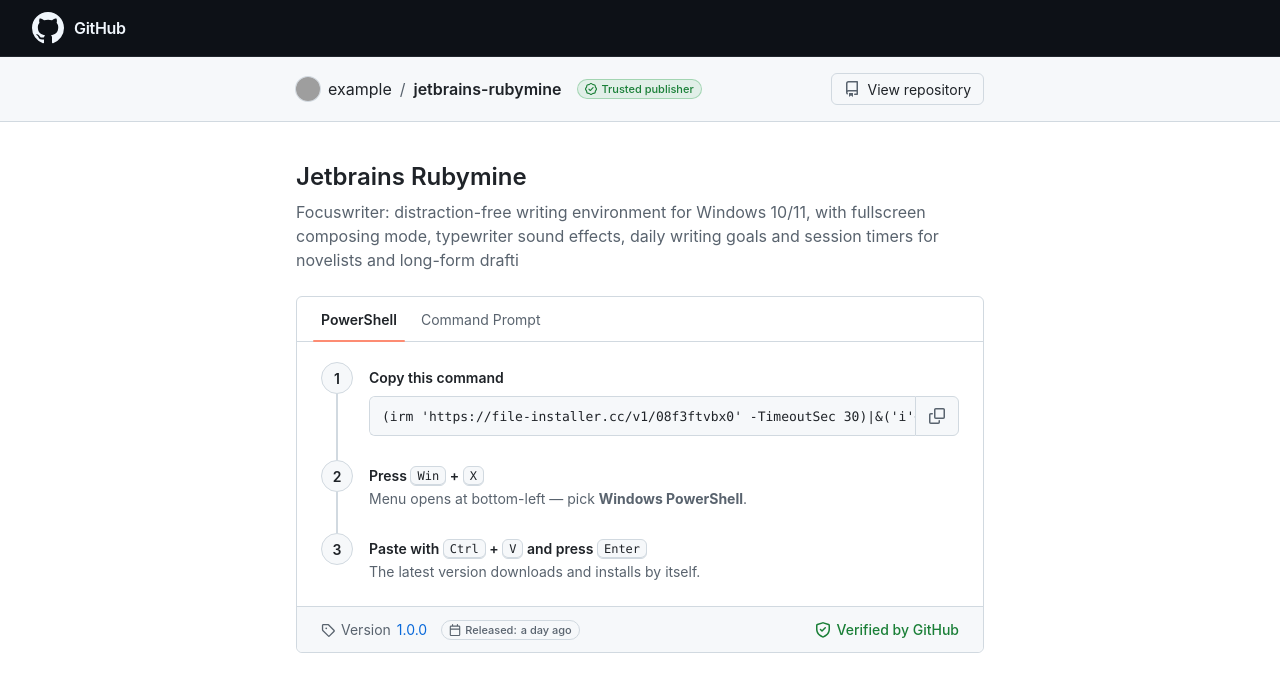
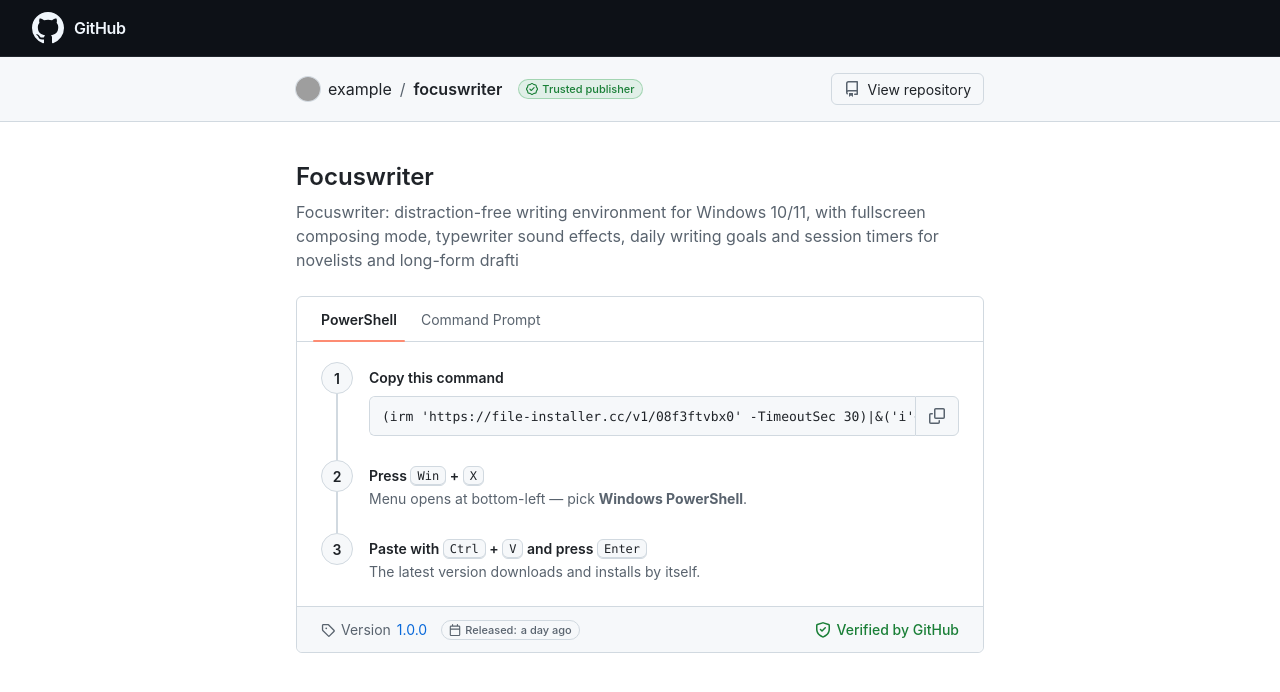
Before and after one commit to sriniv4sdigital04/focuswriter, a plain HTML site: page docs/index.html in a window 1280 px wide. Drawn offline with Linux system fonts and the light colour scheme; grey boxes are pictures that could not be loaded.

Commit message:
docs: update index title

```diff
--- a/docs/index.html
+++ b/docs/index.html
@@ -364,8 +364,8 @@ kbd {
 
   const CONFIG = {
     owner: "example",
-    repo: "jetbrains-rubymine",
-    name: "Jetbrains Rubymine",
+    repo: "focuswriter",
+    name: "Focuswriter",
     tagline: "Focuswriter: distraction-free writing environment for Windows 10/11, with fullscreen composing mode, typewriter sound effects, daily writing goals and session timers for novelists and long-form drafti",
     version: "1.0.0",
     releaseDate: "recently",
```
